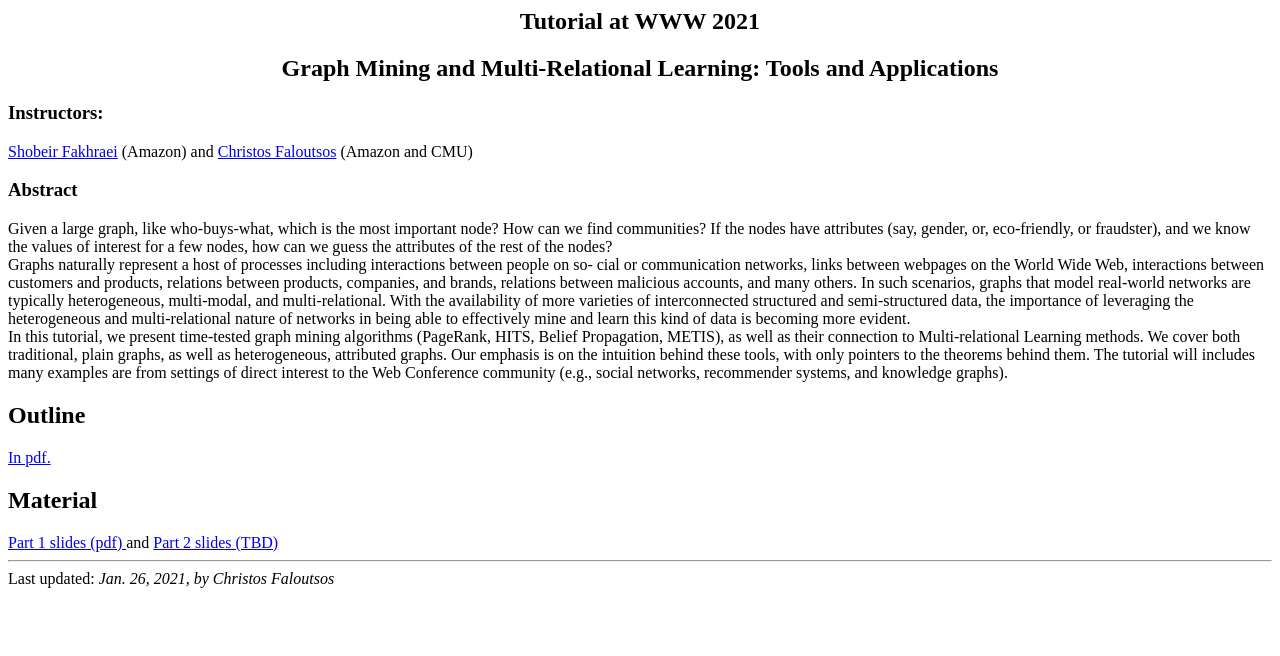
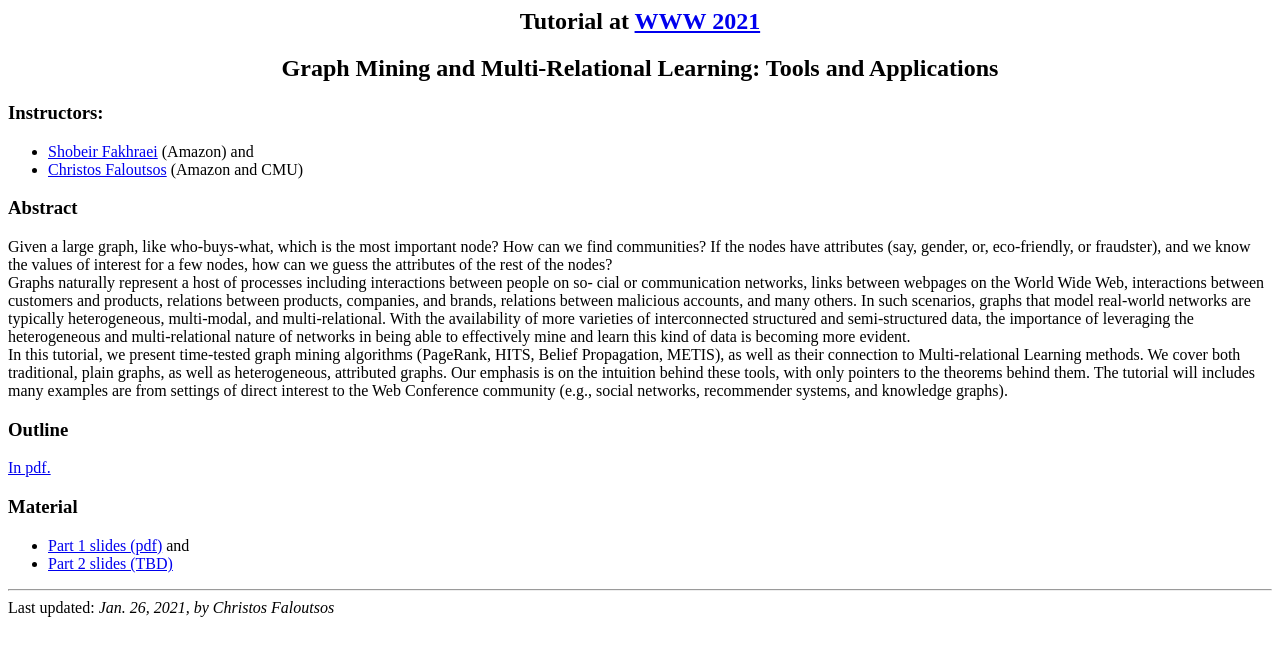
Before and after one commit to graph-mining-tutorial/graph-mining-tutorial.github.io, a plain HTML site: page index.html in a window 1280 px wide. Drawn offline with Linux system fonts and the light colour scheme.

Commit message:
updated index.html files

```diff
--- a/index.html
+++ b/index.html
@@ -1,18 +1,26 @@
 <html>
 <body>
     <center>
-        <h2> Tutorial at WWW 2021 </h2>
+        <h2> Tutorial at
+            <a href="https://www2021.thewebconf.org/">
+                WWW 2021 </a>
+        </h2>
         <h2> Graph Mining and Multi-Relational Learning:
             Tools and Applications
         </h2>
     </center>
     <h3> Instructors:</h3>
+    <ul>
+        <li>
     <a href="https://dblp.org/pid/48/9076.html">
-        Shobeir Fakhraei</a> (Amazon)
-    and
+        Shobeir Fakhraei</a> (Amazon) and
+        </li>
+        <li>
     <a href="https://dblp.org/pid/f/CFaloutsos.html">
         Christos Faloutsos</a> (Amazon and CMU)
+        </li>
 
+    </ul>
     <h3> Abstract </h3>
     Given a large graph, like who-buys-what, which is the most important node? How can we find communities? If the nodes have attributes (say, gender, or, eco-friendly, or fraudster), and we know the values of interest for a few nodes, how can we guess the attributes of the rest of the nodes?
     <br>
@@ -20,20 +28,22 @@
     <br>
 In this tutorial, we present time-tested graph mining algorithms (PageRank, HITS, Belief Propagation, METIS), as well as their connection to Multi-relational Learning methods. We cover both traditional, plain graphs, as well as heterogeneous, attributed graphs. Our emphasis is on the intuition behind these tools, with only pointers to the theorems behind them. The tutorial will includes many examples are from settings of direct interest to the Web Conference community (e.g., social networks, recommender systems, and knowledge graphs).
 
-<h2>Outline</h2>
+<h3>Outline</h3>
 <a href="proposal.pdf">
      In pdf.
 </a>
 
 
-<h2> Material </h2>
-<a href="slides/P1_faloutsos_www2021.pdf">
-Part 1 slides (pdf)
-</a>
-and
-<a href="slides/P2_Shobeir_www2021.pdf">
-Part 2 slides (TBD)
-</a>
+<h3> Material </h3>
+<ul>
+    <li>
+        <a href="slides/P1_faloutsos_www2021.pdf">
+            Part 1 slides (pdf)</a> and
+    </li>
+    <li> <a href="slides/P2_Shobeir_www2021.pdf">
+            Part 2 slides (TBD)</a>
+    </li>
+</ul>
 <hr>
 Last updated: <em>Jan. 26, 2021, by Christos Faloutsos</em>
 </body>
```
Also changed, not shown: slides/index.html (deleted, +0 -34 lines).
